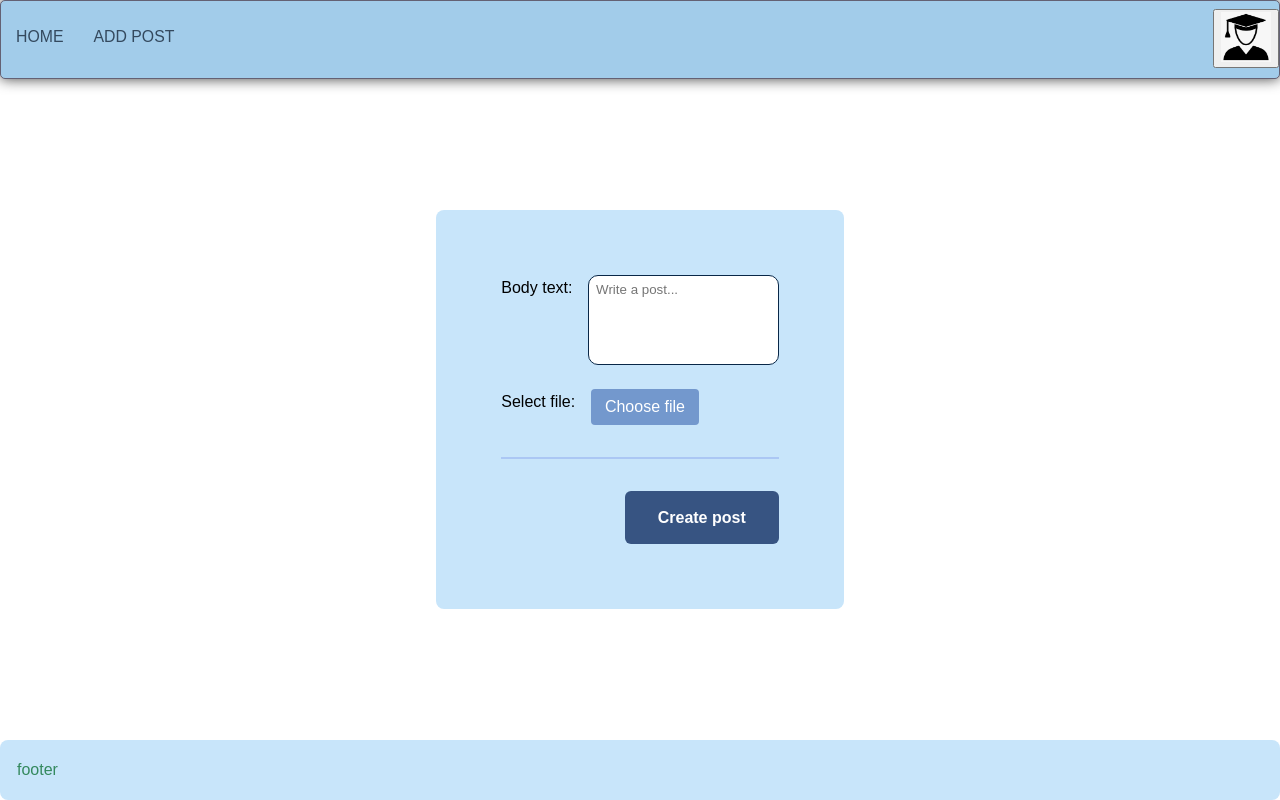
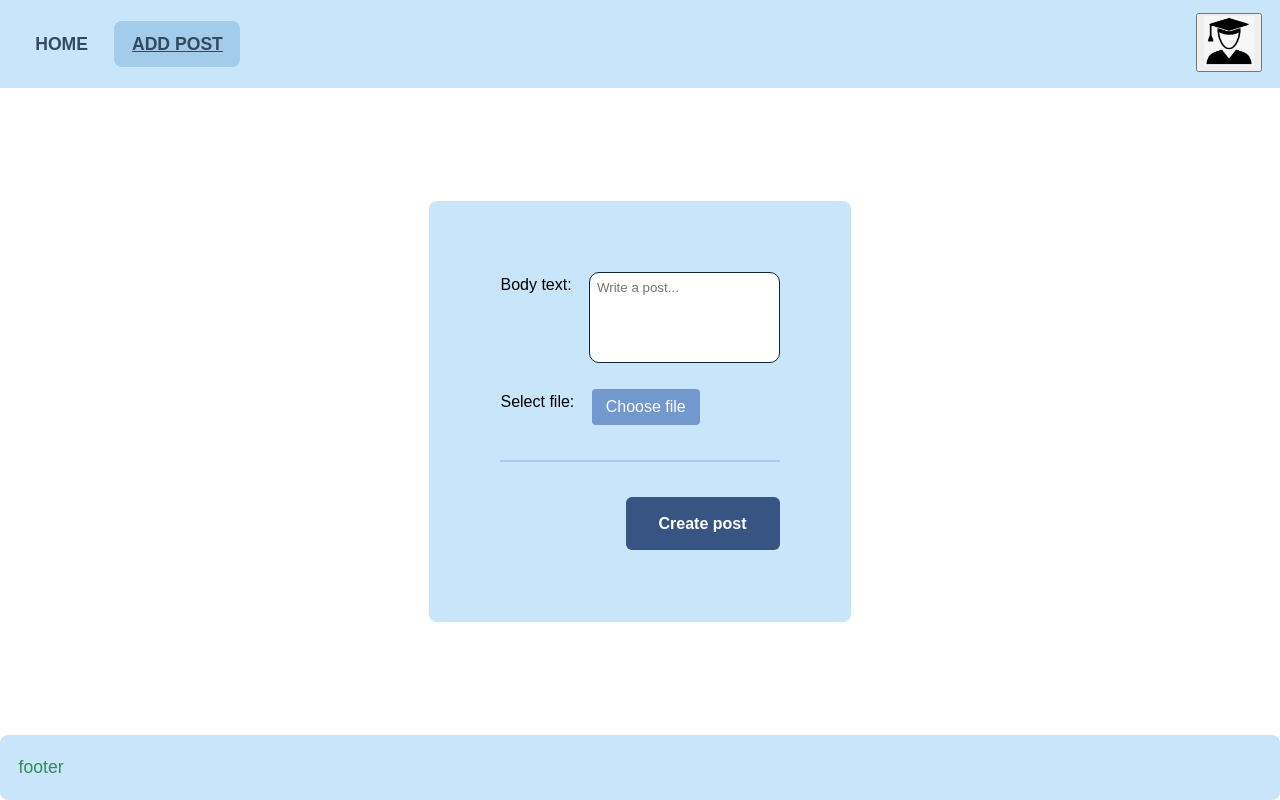
Before and after one commit to hedvig-a/webapp_project, a plain HTML site: page addPost.html in a window 1280 px wide. Drawn offline with Linux system fonts and the light colour scheme.

Commit message:
navbar styling

```diff
--- a/addPost.html
+++ b/addPost.html
@@ -13,7 +13,7 @@
     <header class="header">
         <ul class="nav">
             <li><a href="./index.html">Home</a></li>
-            <li><a href="./addPost.html">Add post</a></li>
+            <li><a href="./addPost.html" class="active-tab">Add post</a></li>
         </ul>
         <ul class="img">
             <li>
@@ -33,7 +33,7 @@
         </ul>
     </header>
 
-    <section class="main fill">
+    <section class="fill">
         <div class="content-center">
             <div class="form-card">
                 <div class="form-row">
--- a/res/css/style.css
+++ b/res/css/style.css
@@ -12,6 +12,7 @@
     --button-secondary-hover: #6584be;
     --dark: #092747;
     --gray: #646174;
+    font-size: 1.1rem;
 }
 
 html, body {
@@ -61,48 +62,36 @@ section {
    */
 }
 .header {
-    padding-top: .5em;
-    padding-bottom: .5em;
-    border: 1px solid #646174;
-    background-color: var(--background-dark);
-    box-shadow: 0px 0px 14px 0px rgba(0, 0, 0, 0.75);
-
-    /*
-    -webkit-box-shadow: 0px 0px 14px 0px rgba(0, 0, 0, 0.75);
-    -moz-box-shadow: 0px 0px 14px 0px rgba(0, 0, 0, 0.75);
-
-    -webkit-box-shadow and -moz-box-shadow were browser-specific box-shadow implementations for
-     WebKit browsers like Google Chrome and Safari, and mozilla firefox. Such prefixes are, usually
-     used, when a new CSS feature appears and disappears when the feature is fully supported by
-     the browser.
-
-     In short, concerning Vendor Prefixes (-webkit, -moz, etc.):
-       1- A new CSS feature appears;
-       2- Browsers test the feature;
-       3- Browsers add a prefix to it to allow using it;
-       4- There is no need for the prefix anymore when the feature is fully supported.
-     */
-
-    border-radius: 5px;
+    padding-left: 1em;
+    padding-right: 1em;
+    background-color: var(--background-light);
+    min-height: 5em;
+    align-items: center;
+    flex: none;
 }
-.nav {
-    margin-top: 5px;
+.active-tab {
+    text-decoration: underline;
+    background: var(--background-dark);
 }
 
 /* Descendant selector */
 .nav a {
-    padding: 10px 15px;
+    padding: 0.5em 1em;
     text-transform: uppercase;
     text-align: center;
     display: block;
     color: #34495e;
-    font-size: .99em;
+    border-radius: 8px;
+    font-weight: 800;
+    margin-right: 0.5em;
+    transition: background-color 0.1s ease-in-out, color 0.1s ease-in-out;
 }
 
 /* Pseudo-class selector */
 .nav a:hover {
-    background-color: #7ebeb6;
+    background-color: var(--background-dark);
     color: var(--dark);
+    transition: background-color 0.1s ease-in-out, color 0.1s ease-in-out;
 }
 
 /* Child selector */
```
Also changed, not shown: index.html (+3 -3 lines), login.html (+2 -2 lines).
